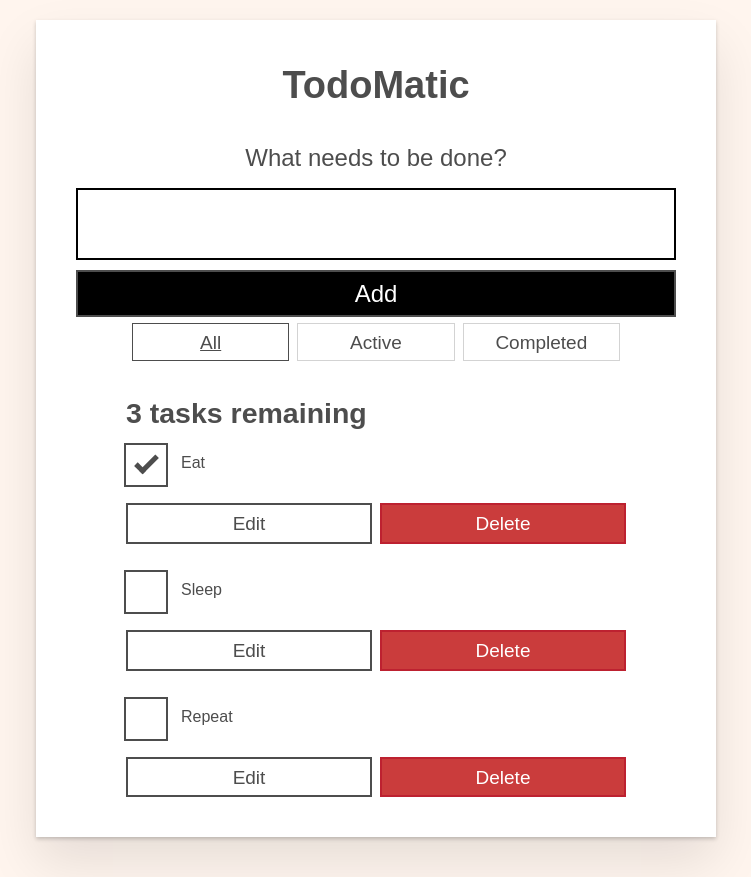
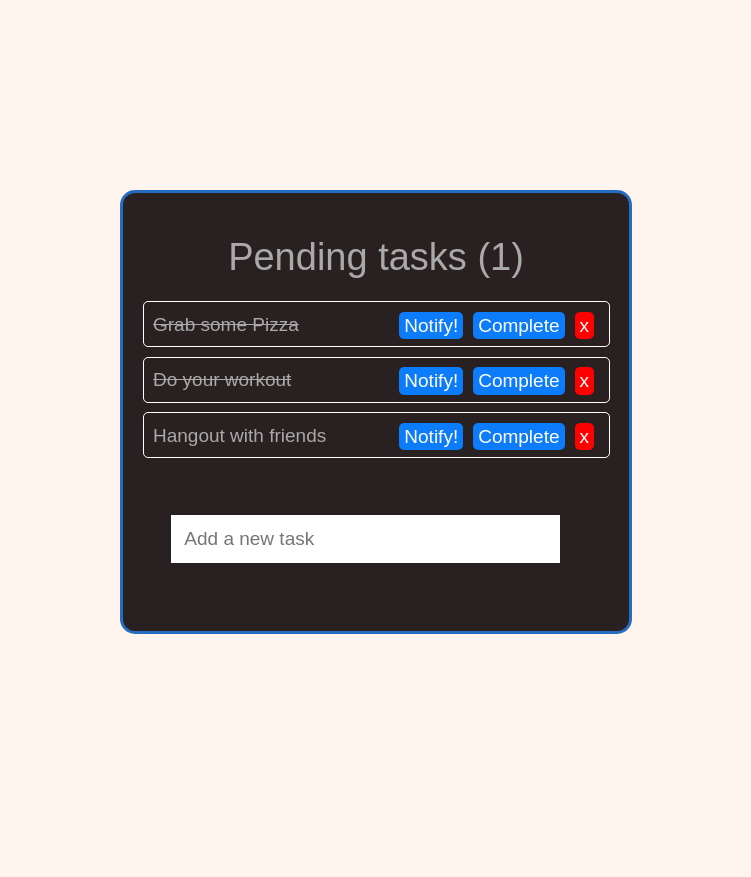
Before and after one commit to rst789/ToDoListV3, a React (Create React App) app: page / in a window 1280 px wide. Shown: the whole page, without its empty margins (264-1015 px from the left). After the commit the page ends 824 px from the top, so only its background shows below. Built offline with nearby package versions, Linux system fonts and the light colour scheme.

Commit message:
Update reminder

```diff
--- a/package.json
+++ b/package.json
@@ -9,6 +9,7 @@
     "react": "^18.2.0",
     "react-dom": "^18.2.0",
     "react-scripts": "5.0.1",
+    "react-toastify": "^9.0.8",
     "web-vitals": "^2.1.4"
   },
   "scripts": {
--- a/src/App.js
+++ b/src/App.js
@@ -1,6 +1,8 @@
-import React from "react";
+import React, {useEffect, useState} from 'react';
+import { ToastContainer, toast } from 'react-toastify';
 
 export default function App(props) {
+
   return (
       <div className="todoapp stack-large">
         <h1>TodoMatic</h1>
--- a/src/Todo.js
+++ b/src/Todo.js
@@ -1,12 +1,41 @@
 import React, { useState, useEffect } from 'react';
 import './Todo.css';
+import {toast, ToastContainer} from "react-toastify";
+import 'react-toastify/dist/ReactToastify.css';
 
 function Task({ task, index, completeTask, removeTask }) {
+    const event = new Date('September 26, 2022 22:21:00 GMT-04:00');
+
+    const notify = () => toast('Reminder', { delay: 1000 });
+    const [date, setDate] = useState(new Date());
+
+    // console.log(event-date);
+
+    useEffect(() => {
+        const timer = setInterval(() => setDate(new Date()), 1000);
+        return function cleanup() {
+            clearInterval(timer)
+        }
+    });
+
+    // eslint-disable-next-line no-unused-vars
+    function componentDidMount() {
+        setInterval(() => {
+            this.setState({
+                curTime : new Date().toLocaleString()
+            })
+        }, 1000);
+    }
+
     return (
+        <div>
         <div className="task" style={{ textDecoration: task.completed ? "line-through" : "" }}>
             {task.title}
             <button style={{ background: "red" }} onClick={() => removeTask(index)}>x</button>
             <button onClick={() => completeTask(index)}>Complete</button>
+            <button onClick={notify} className={"B1"}>Notify!</button>
+            <ToastContainer />
+        </div>
         </div>
     );
 }
@@ -71,6 +100,7 @@ function Todo() {
 
     return (
         <div className="todo-container">
+
             <div className="header">Pending tasks ({tasksRemaining})</div>
             <div className="tasks">
                 {tasks.map((task, index) => (
--- a/src/index.js
+++ b/src/index.js
@@ -3,13 +3,11 @@ import ReactDOM from 'react-dom/client';
 import './index.css';
 import reportWebVitals from './reportWebVitals';
 import Todo from "./Todo";
-import App from "./App";
 
 const root = ReactDOM.createRoot(document.getElementById('root'));
 root.render(
   <React.StrictMode>
-    <App/>
-    {/*<Todo />*/}
+    <Todo />
   </React.StrictMode>
 );
 
```
Also changed, not shown: src/Todo.css (+11 -0 lines), 2 other files (tests, documents, lock files or other folders).
